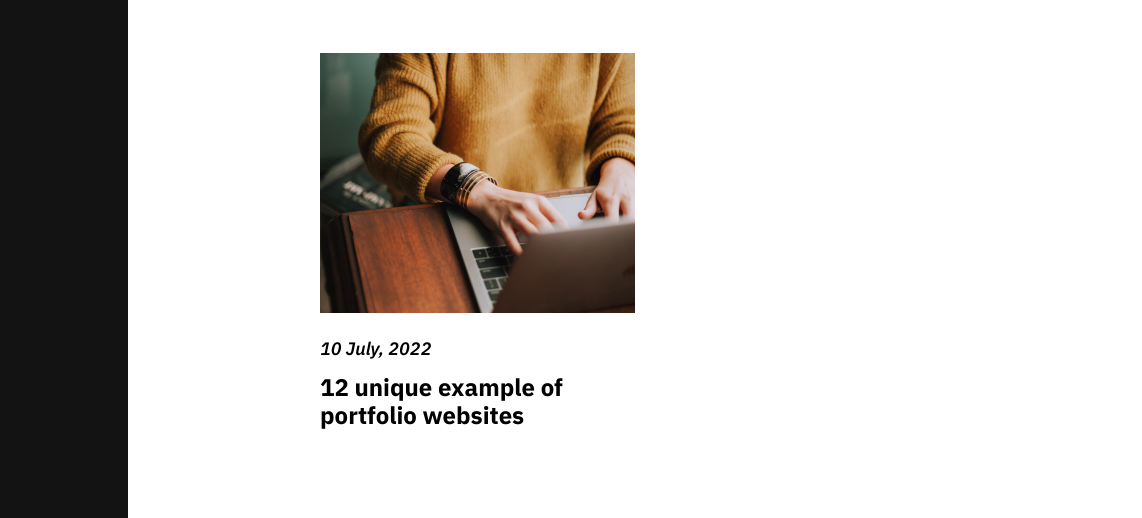
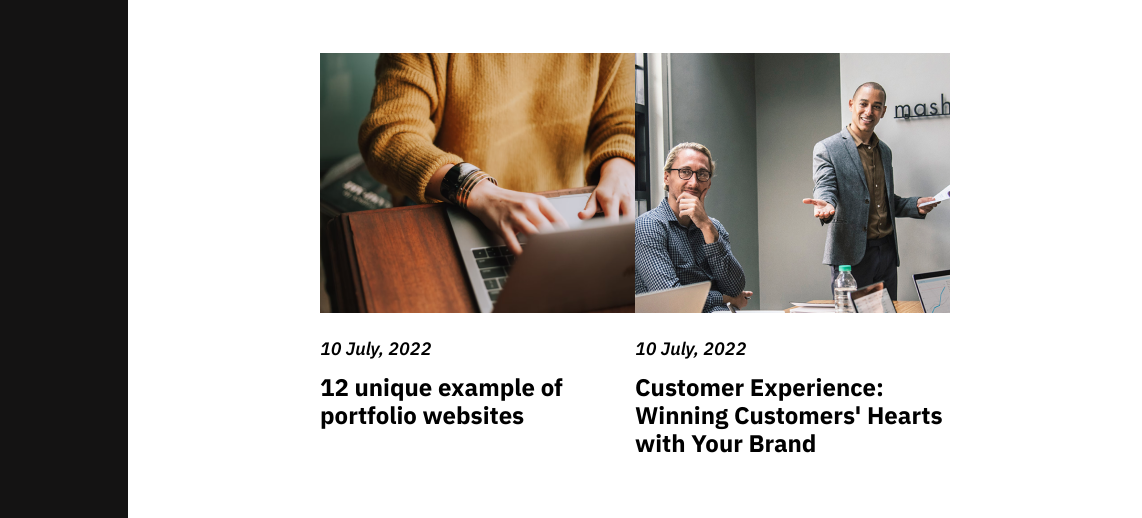
Before and after one commit to altankurt/portfolio-web-template, a website: page src/pages/blogs.html in a window 1280 px wide. Shown: the part 183-701 px from the top of the page, 160-1302 px from the left, 1142 px wide, since content can reach past the window. Drawn offline with Linux system fonts and the light colour scheme.

Commit message:
feat(blog): add a blog post

```diff
--- a/src/pages/blogs.html
+++ b/src/pages/blogs.html
@@ -44,6 +44,22 @@
               </div>
             </a>
           </section>
+          <section class="blog-post">
+            <a href="#">
+              <!-- cover photo -->
+              <img src="/public/images/blog-pic-2.png" alt="blog-pic" />
+              <div class="my-6">
+                <!-- date -->
+                <time class="blog-date" datetime="2022-07-10"
+                  >10 July, 2022</time
+                >
+                <!-- title -->
+                <h5 class="blog-title">
+                  Customer Experience: Winning Customers' Hearts with Your Brand
+                </h5>
+              </div>
+            </a>
+          </section>
         </article>
       </main>
     </div>
```
